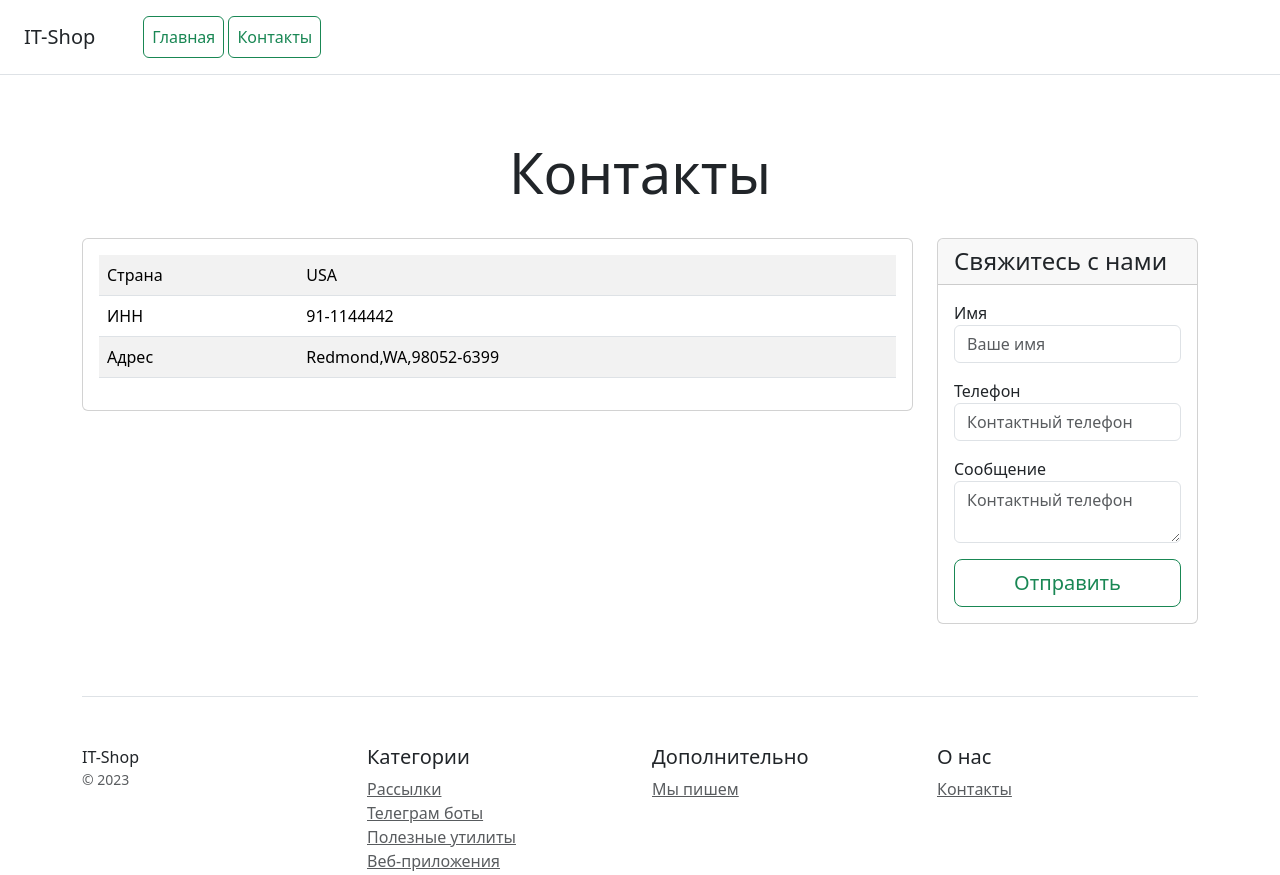
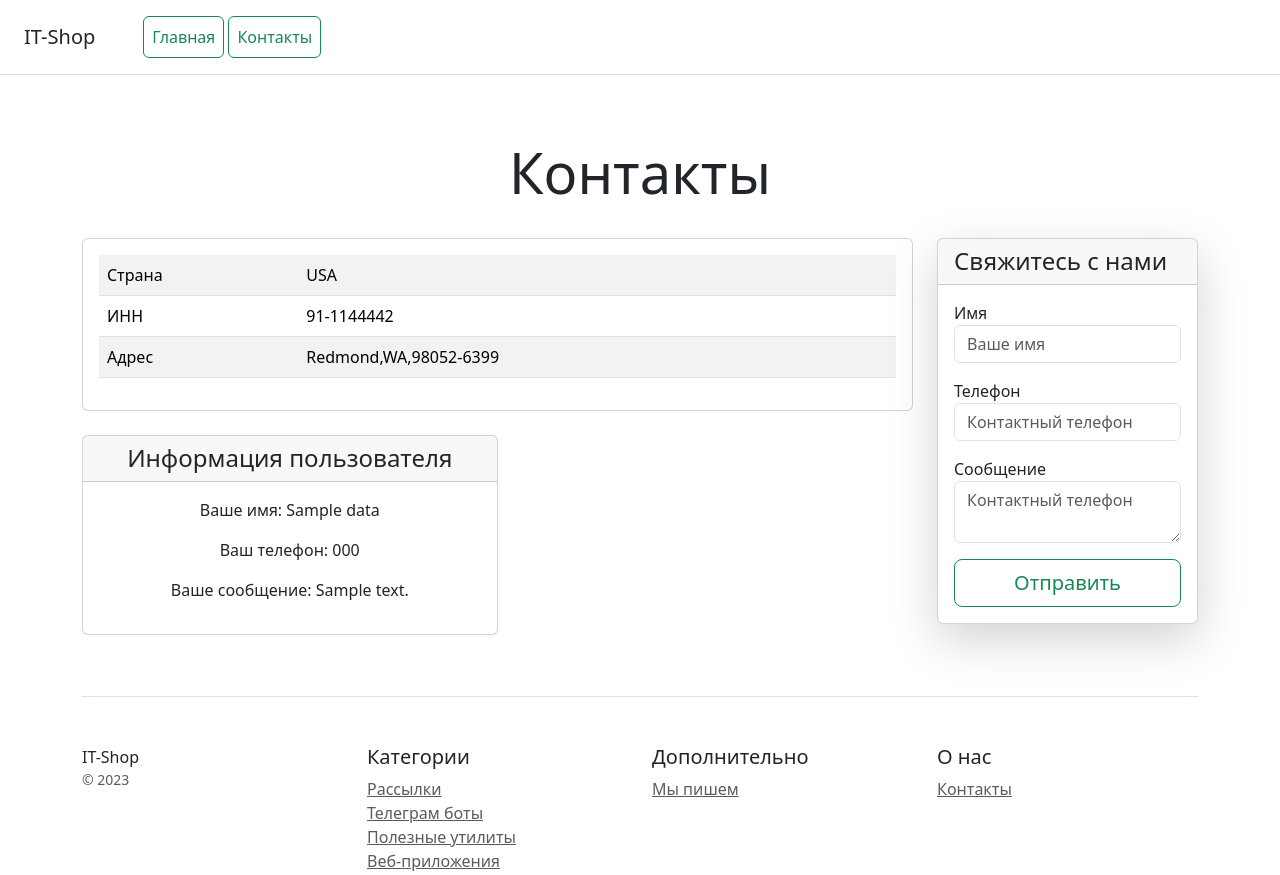
Before and after one commit to UserSemDev/HW-Django, a Django app: template catalog/templates/catalog/contacts.html in a window 1280 px wide. Shown: the top 875 px of the page. Run offline with Django 5.2, Linux system fonts and the light colour scheme; the template is opened without the code that fills it: most values are stand-ins (such as "Sample title", 1, 10 or a date in 2020); parts of the project's set-up code (start-up, migrations or seed data) failed here and were passed over.

Commit message:
refactoring

```diff
--- a/catalog/templates/catalog/contacts.html
+++ b/catalog/templates/catalog/contacts.html
@@ -4,7 +4,8 @@
     <meta charset="utf-8">
     <meta name="viewport" content="width=device-width, initial-scale=1">
     <title>IT-Shop</title>
-    <link href="https://cdn.jsdelivr.net/npm/bootstrap@5.3.2/dist/css/bootstrap.min.css" rel="stylesheet" integrity="sha384-T3c6CoIi6uLrA9TneNEoa7RxnatzjcDSCmG1MXxSR1GAsXEV/Dwwykc2MPK8M2HN" crossorigin="anonymous">
+    <link href="https://cdn.jsdelivr.net/npm/bootstrap@5.3.2/dist/css/bootstrap.min.css" rel="stylesheet"
+          integrity="sha384-T3c6CoIi6uLrA9TneNEoa7RxnatzjcDSCmG1MXxSR1GAsXEV/Dwwykc2MPK8M2HN" crossorigin="anonymous">
 </head>
 <body>
 <div class="d-flex flex-column flex-md-row align-items-center p-3 px-md-4 mb-3 bg-white border-bottom box-shadow">
@@ -40,9 +41,21 @@
                     </table>
                 </div>
             </div>
+            {% if data %}
+            <div class="w-50 card mb-1 box-shadow text-center">
+                <div class="card-header">
+                    <h4 class="my-0 font-weight-normal">Информация пользователя</h4>
+                </div>
+                <div class="card-body">
+                    <p>Ваше имя: {{ data.name }}</p>
+                    <p>Ваш телефон: {{ data.phone }}</p>
+                    <p>Ваше сообщение: {{ data.message }}</p>
+                </div>
+            </div>
+            {% endif%}
         </div>
         <div class="col-lg-3 col-md-6 col-sm-12">
-            <div class="card mb-4 box-shadow">
+            <div class="card mb-4 box-shadow shadow-lg">
                 <div class="card-header">
                     <h4 class="my-0 font-weight-normal">Свяжитесь с нами</h4>
                 </div>
@@ -51,15 +64,18 @@
                         {% csrf_token %}
                         <div class="mb-3">
                             <label for="name">Имя</label>
-                            <input type="text" name="name" class="form-control" id="name" placeholder="Ваше имя" required>
+                            <input type="text" name="name" class="form-control" id="name" placeholder="Ваше имя"
+                                   required>
                         </div>
                         <div class="mb-3">
                             <label for="phone">Телефон</label>
-                            <input type="text" name="phone" class="form-control" id="phone" placeholder="Контактный телефон" required>
+                            <input type="text" name="phone" class="form-control" id="phone"
+                                   placeholder="Контактный телефон" required>
                         </div>
                         <div class="mb-3">
                             <label for="message">Сообщение</label>
-                            <textarea type="text" name="message" class="form-control" id="message" placeholder="Контактный телефон" required></textarea>
+                            <textarea type="text" name="message" class="form-control" id="message"
+                                      placeholder="Контактный телефон" required></textarea>
                         </div>
                         <button type="submit" class="w-100 btn btn-lg btn-block btn-outline-success">Отправить</button>
                     </form>
@@ -100,6 +116,8 @@
     </footer>
 </div>
 
-<script src="https://cdn.jsdelivr.net/npm/bootstrap@5.3.2/dist/js/bootstrap.bundle.min.js" integrity="sha384-C6RzsynM9kWDrMNeT87bh95OGNyZPhcTNXj1NW7RuBCsyN/o0jlpcV8Qyq46cDfL" crossorigin="anonymous"></script>
+<script src="https://cdn.jsdelivr.net/npm/bootstrap@5.3.2/dist/js/bootstrap.bundle.min.js"
+        integrity="sha384-C6RzsynM9kWDrMNeT87bh95OGNyZPhcTNXj1NW7RuBCsyN/o0jlpcV8Qyq46cDfL"
+        crossorigin="anonymous"></script>
 </body>
 </html>
--- a/catalog/views.py
+++ b/catalog/views.py
@@ -11,4 +11,9 @@ def contacts(request):
         phone = request.POST.get('phone')
         message = request.POST.get('message')
         print(f'Имя: {name} | Телефон: {phone} | Сообщение: {message}')
+        user_input = {"name": name,
+                      "phone": phone,
+                      "message": message
+                      }
+        return render(request, 'catalog/contacts.html', context={"data": user_input})
     return render(request, 'catalog/contacts.html')
```
